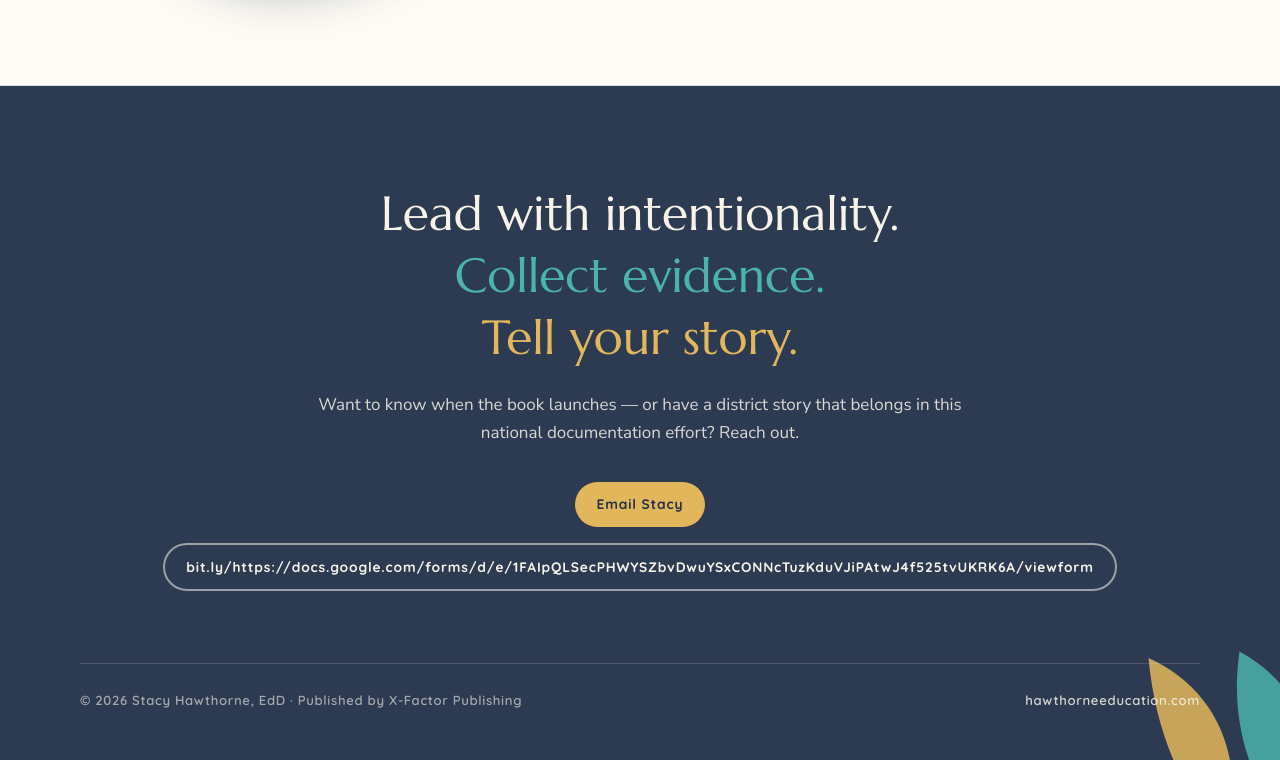
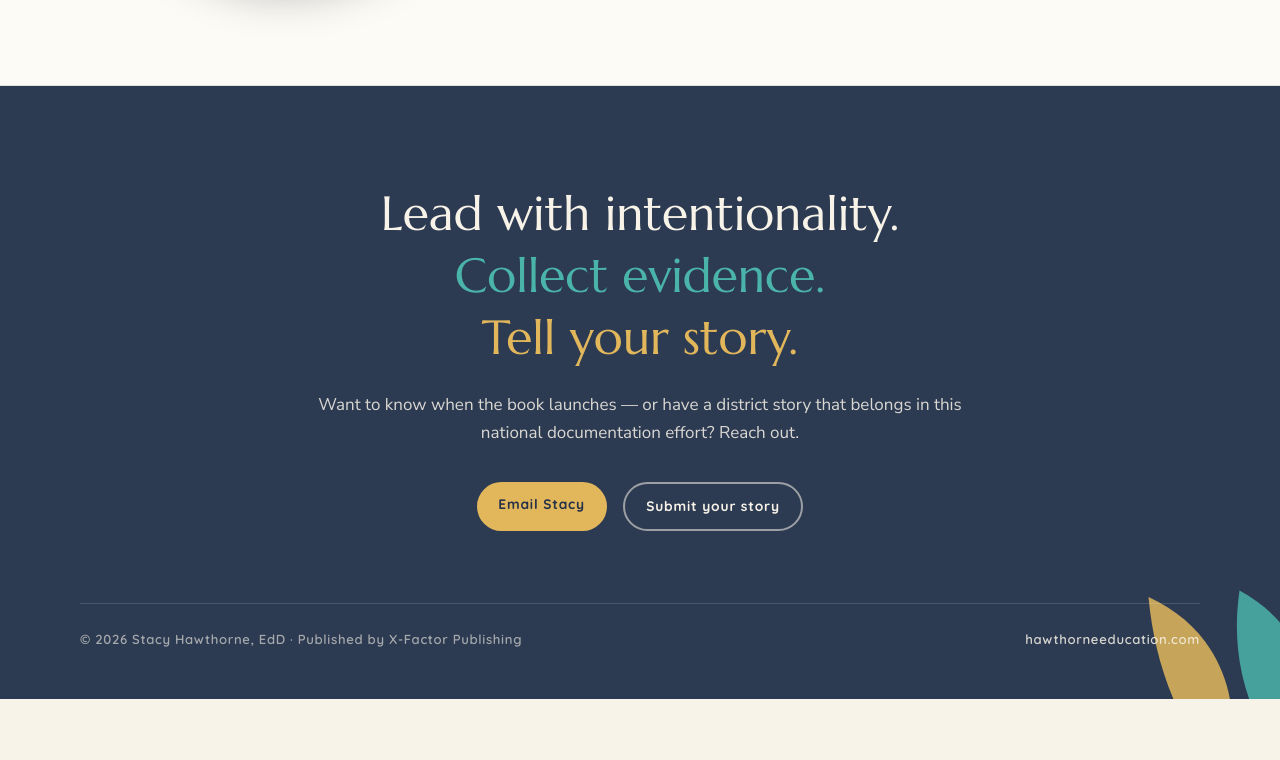
Before and after one commit to StacyHaw/Purposeful-Technology-Powerful-Learning, a plain HTML site: page index.html in a window 1280 px wide. Shown: the part 4686-5446 px from the top of the page. After the commit the page ends 5385 px from the top, so only its background shows below. Drawn offline with Linux system fonts and the light colour scheme.

Commit message:
Update index.html

```diff
--- a/index.html
+++ b/index.html
@@ -367,7 +367,7 @@ footer a:hover{color:var(--gold)}
       <p>Want to know when the book launches — or have a district story that belongs in this national documentation effort? Reach out.</p>
       <div class="btn-row">
         <a class="btn btn-gold" href="mailto:hbtd29@gmail.com">Email Stacy</a>
-        <a class="btn btn-ghost" href="Submit your story" target="_blank" rel="noopener">bit.ly/https://docs.google.com/forms/d/e/1FAIpQLSecPHWYSZbvDwuYSxCONNcTuzKduVJiPAtwJ4f525tvUKRK6A/viewform</a>
+        <a class="btn btn-ghost" href="bit.ly/https://docs.google.com/forms/d/e/1FAIpQLSecPHWYSZbvDwuYSxCONNcTuzKduVJiPAtwJ4f525tvUKRK6A/viewform" target="_blank" rel="noopener">Submit your story</a>
       </div>
     </div>
     <footer>
```
